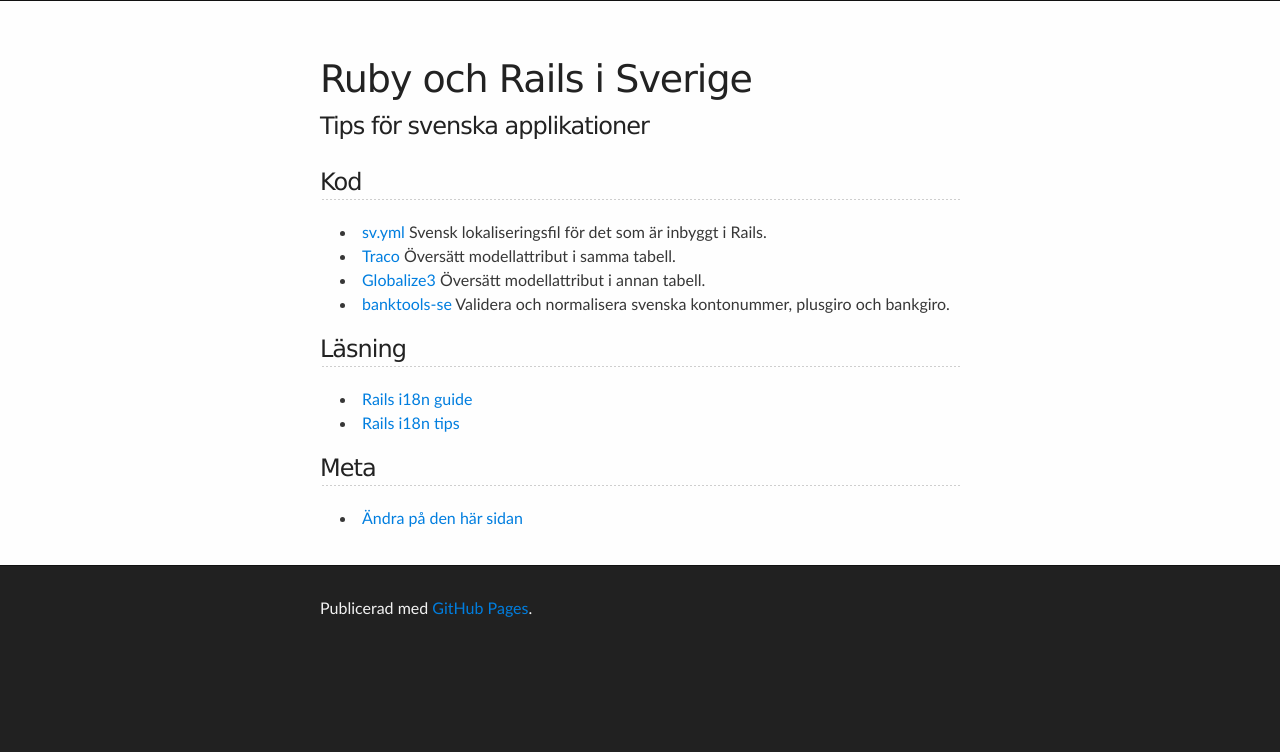
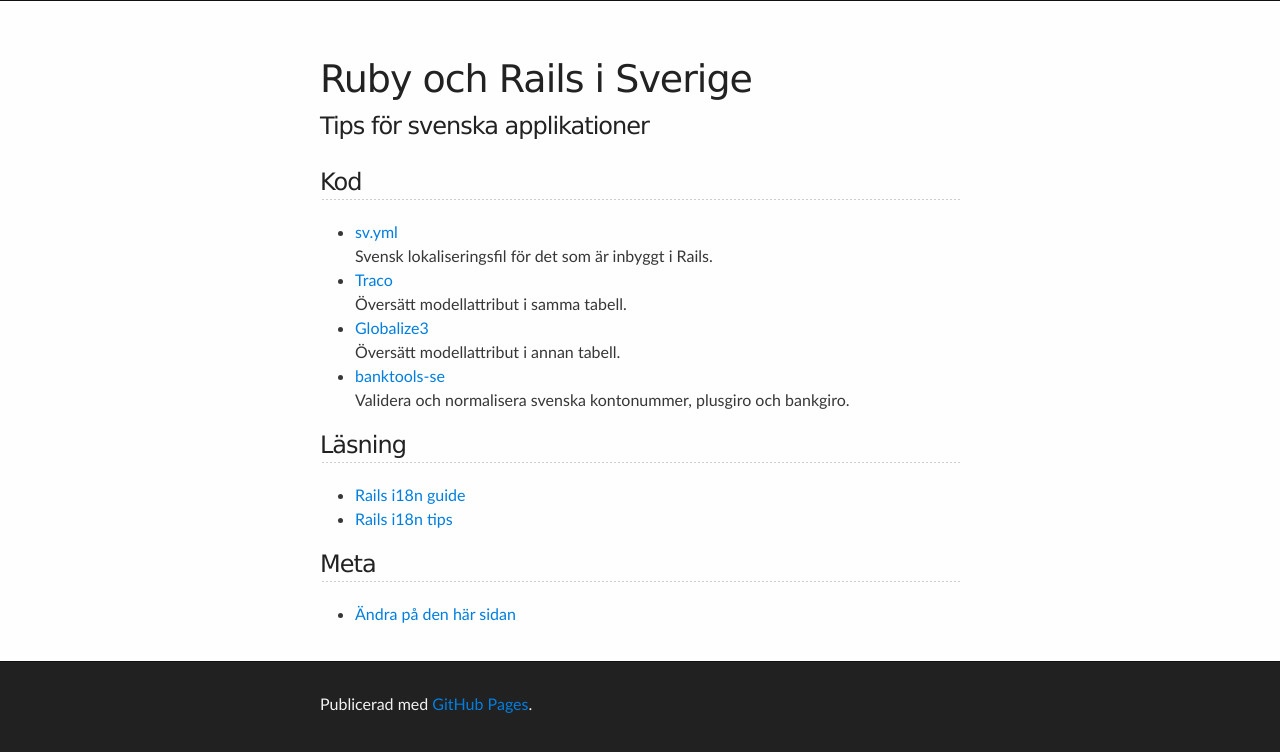
Before and after one commit to rails-se/rails-se.github.com, a Jekyll site: the page built from tips.md, in a window 1280 px wide. Shown: the top 752 px of the page. Built offline with Jekyll 4.4.1, drawn with Linux system fonts in a browser that asks for light colours.

Commit message:
Tweak tips page.

```diff
--- a/stylesheets/stylesheet.css
+++ b/stylesheets/stylesheet.css
@@ -185,17 +185,18 @@ blockquote {
 }
 
 ul, ol, dl {
-  margin-bottom: 15px
+  margin-bottom: 15px;
+  margin-left: 20px;
 }
 
 ul li {
-  list-style: inside;
-  padding-left: 20px;
+  list-style: outside;
+  margin-left: 15px;
 }
 
 ol li {
-  list-style: decimal inside;
-  padding-left: 20px;
+  list-style: decimal outside;
+  margin-left: 15px;
 }
 
 dl dt {
--- a/tips.md
+++ b/tips.md
@@ -6,13 +6,13 @@ title: Tips för svenska applikationer
 ## Kod
 
 * [sv.yml](https://github.com/svenfuchs/rails-i18n/blob/master/rails/locale/sv.yml)
-  Svensk lokaliseringsfil för det som är inbyggt i Rails.
+  <br>Svensk lokaliseringsfil för det som är inbyggt i Rails.
 * [Traco](https://github.com/barsoom/traco)
-  Översätt modellattribut i samma tabell.
+  <br>Översätt modellattribut i samma tabell.
 * [Globalize3](https://github.com/svenfuchs/globalize3)
-  Översätt modellattribut i annan tabell.
+  <br>Översätt modellattribut i annan tabell.
 * [banktools-se](https://github.com/barsoom/banktools-se)
-  Validera och normalisera svenska kontonummer, plusgiro och bankgiro.
+  <br>Validera och normalisera svenska kontonummer, plusgiro och bankgiro.
 
 ## Läsning
 
```
